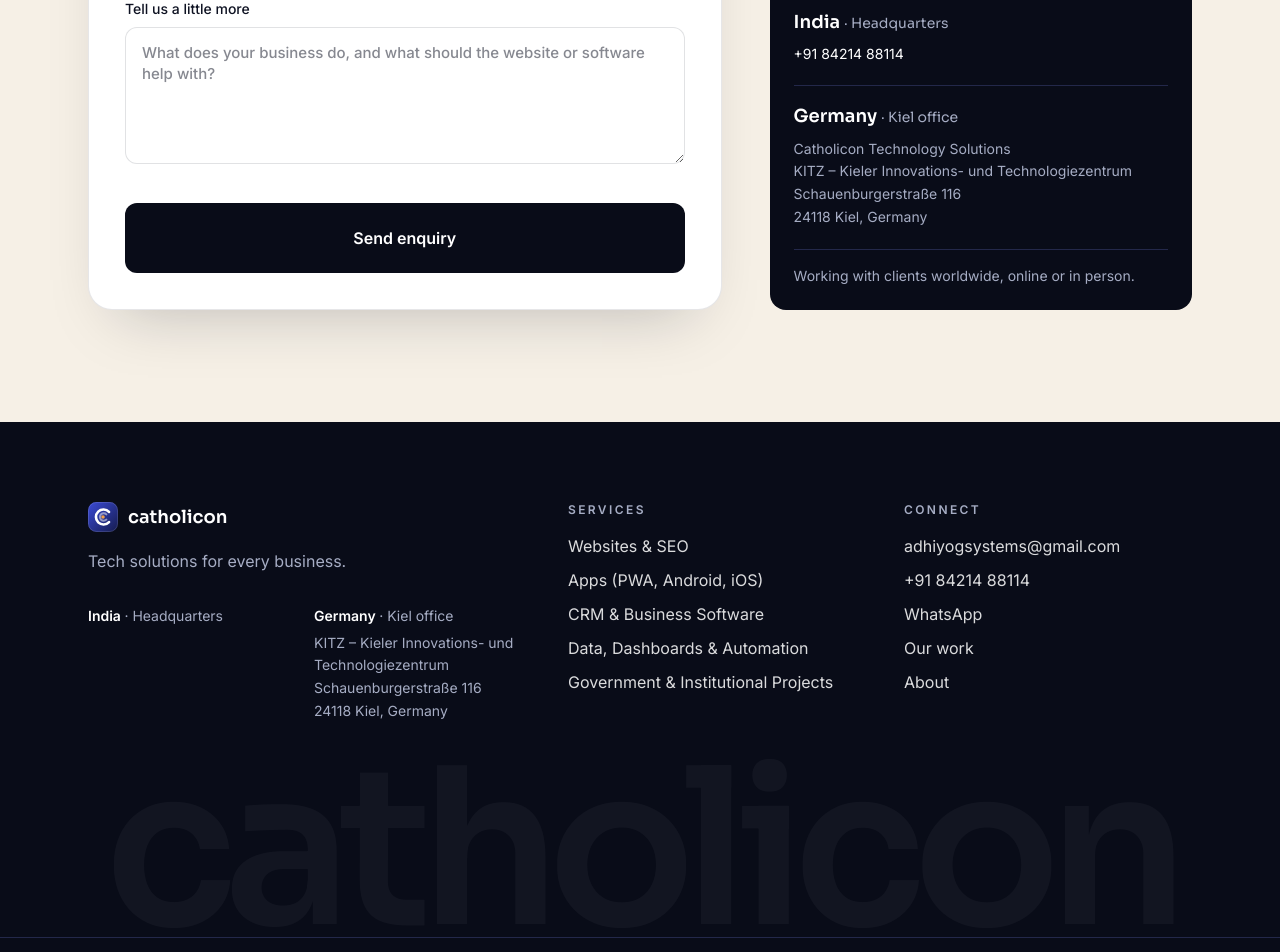
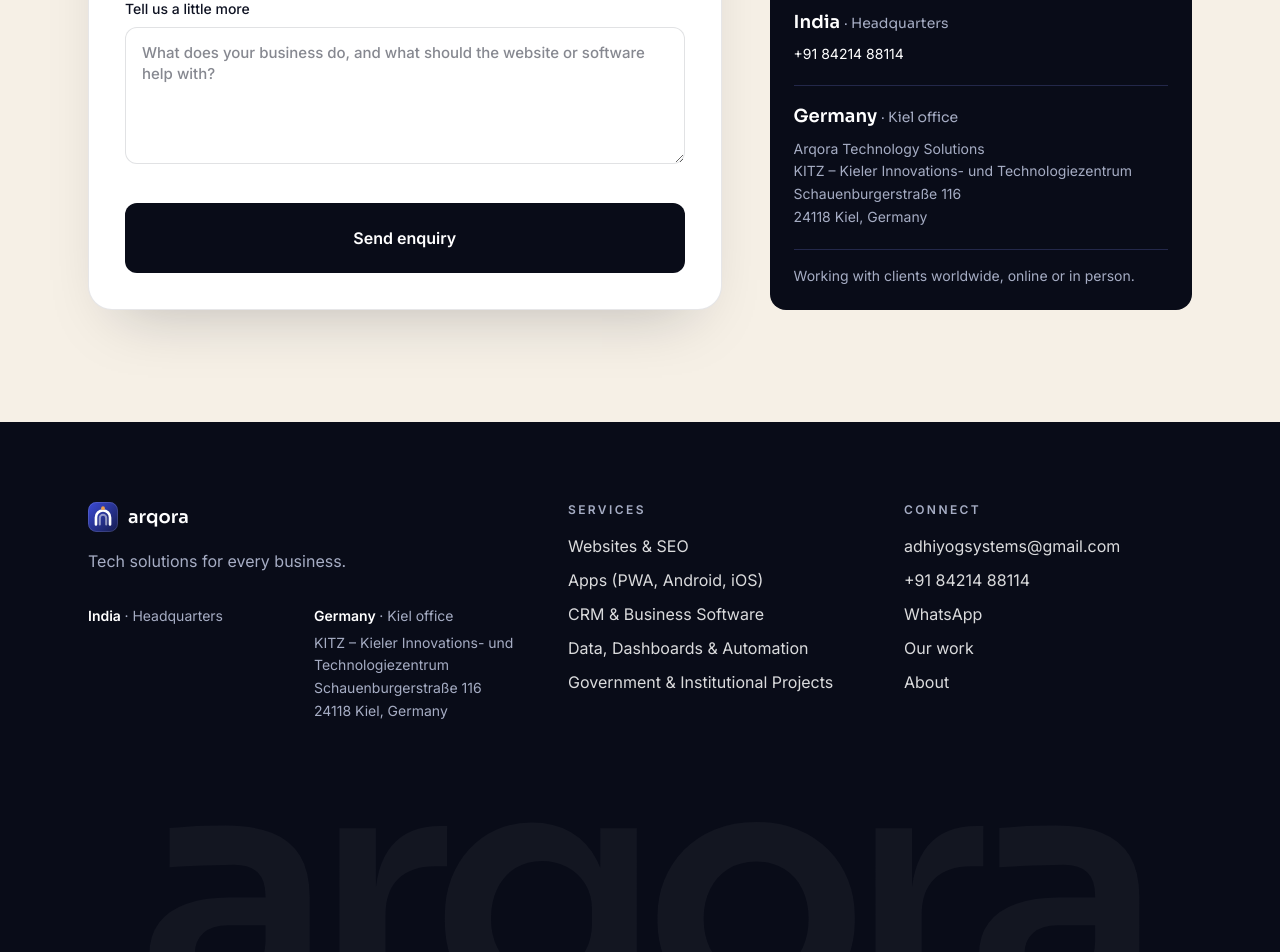
Before and after one commit to adhiyogsystems/arqora-website, a Next.js app: page /contact in a window 1280 px wide. Shown: the part 1040-1992 px from the top of the page. Built offline with nearby package versions, Linux system fonts and the light colour scheme; no server answers.

Commit message:
Rebrand to Arqora Technology Solutions
New name, arch logo mark, name story on the About page, and
arqoratech.com as the planned domain.

Co-Authored-By: Claude Opus 5.5 <noreply@anthropic.com>

```diff
--- a/package.json
+++ b/package.json
@@ -1,5 +1,5 @@
 {
-  "name": "catholicon-website",
+  "name": "arqora-website",
   "version": "0.1.0",
   "private": true,
   "scripts": {
--- a/src/app/about/page.tsx
+++ b/src/app/about/page.tsx
@@ -30,14 +30,15 @@ export default function AboutPage() {
           <div>
             <Eyebrow>the name</Eyebrow>
             <p data-reveal className="mt-8 font-display text-6xl font-semibold tracking-[-0.04em] sm:text-7xl">
-              catholicon
+              arqora
             </p>
-            <p data-reveal className="mt-3 text-ink-soft">/kəˈθɒlɪkɒn/ · from Greek <em>katholikon</em>, &ldquo;universal&rdquo;</p>
+            <p data-reveal className="mt-3 text-ink-soft">ar·KOR·a · <em>arq</em>, the arch, + <em>ora</em>, the edge</p>
           </div>
           <div className="space-y-6 text-lg leading-relaxed text-ink-soft">
             <p data-reveal>
-              A catholicon is a remedy for every need. That is our promise: whatever your business needs from
-              technology, one partner who can build it, connect it and keep it running.
+              <em>Arq</em> comes from the arch, the oldest shape in architecture: built carefully, it carries
+              weight for centuries. <em>Ora</em> is the Latin word for edge or frontier. Together, Arqora means
+              building strong foundations at the edge of what technology can do for your business.
             </p>
             <p data-reveal>
               We work across full-stack web development, installable and native apps, CRM and business software,
--- a/src/app/contact/page.tsx
+++ b/src/app/contact/page.tsx
@@ -7,7 +7,7 @@ import { offices, site, telHref, whatsappLink } from "@/lib/site";
 
 export const metadata: Metadata = {
   title: "Contact",
-  description: "Tell us about your project and get a free quote from Catholicon Technology Solutions.",
+  description: "Tell us about your project and get a free quote from Arqora Technology Solutions.",
   alternates: { canonical: "/contact" },
 };
 
--- a/src/app/page.tsx
+++ b/src/app/page.tsx
@@ -47,7 +47,7 @@ export default function Home() {
 
         <Container className="relative flex flex-1 flex-col justify-center pb-16 pt-36">
           <p className="word text-xs font-semibold uppercase tracking-[0.28em] text-mute">
-            catholicon technology solutions
+            arqora technology solutions
           </p>
           <h1 className="mt-7 max-w-5xl font-display text-[3.1rem] font-semibold leading-[0.98] tracking-[-0.045em] sm:text-7xl md:text-[6.5rem]">
             <Words text="tech solutions" start={1} />
@@ -130,7 +130,7 @@ export default function Home() {
       <section data-theme="dark" className="relative overflow-hidden bg-night py-28 text-white sm:py-36">
         <div aria-hidden="true" className="orb pointer-events-none absolute -left-40 top-10 h-[30rem] w-[30rem] rounded-full bg-[radial-gradient(circle,rgba(140,155,255,0.18),transparent_65%)]" />
         <Container className="relative">
-          <Eyebrow light>why catholicon</Eyebrow>
+          <Eyebrow light>why arqora</Eyebrow>
           <h2 data-reveal className="mt-6 max-w-3xl font-display text-4xl font-semibold leading-[1.05] tracking-[-0.035em] sm:text-6xl">
             engineering quality, <span className="text-gradient">with a partner who stays.</span>
           </h2>
--- a/src/app/work/page.tsx
+++ b/src/app/work/page.tsx
@@ -6,7 +6,7 @@ import { projects } from "@/data/projects";
 
 export const metadata: Metadata = {
   title: "Our work",
-  description: "Websites and apps built by Catholicon Technology Solutions.",
+  description: "Websites and apps built by Arqora Technology Solutions.",
   alternates: { canonical: "/work" },
 };
 
--- a/src/components/Footer.tsx
+++ b/src/components/Footer.tsx
@@ -12,7 +12,7 @@ export function Footer() {
         <div>
           <div className="flex items-center gap-2.5">
             <Logo size={30} />
-            <span className="font-display text-lg font-semibold">catholicon</span>
+            <span className="font-display text-lg font-semibold">arqora</span>
           </div>
           <p className="mt-4 max-w-xs leading-relaxed text-mute">{site.tagline}</p>
           <div className="mt-8 grid gap-5 text-sm sm:grid-cols-2 md:grid-cols-1 lg:grid-cols-2">
@@ -61,8 +61,8 @@ export function Footer() {
         </div>
       </div>
 
-      <div aria-hidden="true" className="pointer-events-none select-none px-3 text-center font-display text-[22vw] font-semibold leading-[0.8] tracking-[-0.06em] text-white/[0.04] md:text-[17vw]">
-        catholicon
+      <div aria-hidden="true" className="pointer-events-none select-none px-3 text-center font-display text-[30vw] font-semibold leading-[0.8] tracking-[-0.06em] text-white/[0.04] md:text-[26vw]">
+        arqora
       </div>
 
       <div className="border-t border-night-line">
--- a/src/components/Header.tsx
+++ b/src/components/Header.tsx
@@ -67,7 +67,7 @@ export function Header() {
           <Link href="/" className="flex items-center gap-2.5" onClick={() => setOpen(false)}>
             <Logo size={32} />
             <span className="leading-none">
-              <span className="block font-display text-[17px] font-semibold tracking-tight">catholicon</span>
+              <span className="block font-display text-[17px] font-semibold tracking-tight">arqora</span>
               <span className={`block text-[9.5px] font-medium uppercase tracking-[0.22em] ${dark ? "text-mute" : "text-ink-soft"}`}>
                 technology solutions
               </span>
--- a/src/components/Logo.tsx
+++ b/src/components/Logo.tsx
@@ -1,18 +1,18 @@
-/** Catholicon mark: an open "C" ring (universal, all-round) around a saffron core. */
+/** Arqora mark: an arch (arq, architecture: building things that last) with a saffron keystone. */
 export function Logo({ size = 30 }: { size?: number }) {
   return (
     <svg width={size} height={size} viewBox="0 0 32 32" aria-hidden="true">
       <defs>
-        <linearGradient id="catholicon-mark" x1="0" y1="0" x2="1" y2="1">
+        <linearGradient id="arqora-mark" x1="0" y1="0" x2="1" y2="1">
           <stop offset="0" stopColor="#3b4bd8" />
           <stop offset="1" stopColor="#151b4d" />
         </linearGradient>
       </defs>
-      <rect width="32" height="32" rx="9" fill="url(#catholicon-mark)" />
+      <rect width="32" height="32" rx="9" fill="url(#arqora-mark)" />
       <rect x=".5" y=".5" width="31" height="31" rx="8.5" fill="none" stroke="#fff" strokeOpacity=".14" />
-      <path d="M22.4 10.6A8 8 0 1 0 22.4 21.4" fill="none" stroke="#fff" strokeWidth="2.8" strokeLinecap="round" />
-      <path d="M19.6 13.2a4 4 0 1 0 0 5.6" fill="none" stroke="#fff" strokeOpacity=".5" strokeWidth="2.2" strokeLinecap="round" />
-      <circle cx="16" cy="16" r="1.9" fill="#f0a04b" />
+      <path d="M8.5 24V16.5a7.5 7.5 0 0 1 15 0V24" fill="none" stroke="#fff" strokeWidth="2.8" strokeLinecap="round" />
+      <path d="M12.6 24v-7a3.4 3.4 0 0 1 6.8 0v7" fill="none" stroke="#fff" strokeOpacity=".5" strokeWidth="2.2" strokeLinecap="round" />
+      <circle cx="16" cy="6.6" r="2" fill="#f0a04b" />
     </svg>
   );
 }
--- a/src/components/WhyTabs.tsx
+++ b/src/components/WhyTabs.tsx
@@ -31,7 +31,7 @@ export function WhyTabs() {
 
   return (
     <div className="grid gap-12 md:grid-cols-[0.8fr_1.2fr] md:gap-20">
-      <div role="tablist" aria-label="Why Catholicon" className="flex flex-row flex-wrap gap-2 md:flex-col md:gap-1">
+      <div role="tablist" aria-label="Why Arqora" className="flex flex-row flex-wrap gap-2 md:flex-col md:gap-1">
         {items.map((it, i) => {
           const on = i === active;
           return (
--- a/src/data/faq.ts
+++ b/src/data/faq.ts
@@ -1,7 +1,7 @@
 /** Short, plain answers. Review and edit these to match how you work. */
 export const faqs = [
   {
-    q: "What does Catholicon do?",
+    q: "What does Arqora do?",
     a: "We design and build websites, apps, CRM and business software, and data and automation tools. One partner for the technology your business runs on, from the first website to the systems behind it.",
   },
   {
--- a/src/lib/site.ts
+++ b/src/lib/site.ts
@@ -1,8 +1,8 @@
 /**
  * One place for everything that identifies the business.
- * TODO: switch PRODUCTION_URL if the final domain is different from catholicontech.com.
+ * TODO: switch PRODUCTION_URL if the final domain is different from arqoratech.com.
  */
-export const PRODUCTION_URL = "https://www.catholicontech.com";
+export const PRODUCTION_URL = "https://www.arqoratech.com";
 
 function resolveSiteUrl(): string {
   if (process.env.NODE_ENV === "production") return PRODUCTION_URL;
@@ -12,11 +12,11 @@ function resolveSiteUrl(): string {
 export const siteUrl = new URL(resolveSiteUrl());
 
 export const site = {
-  name: "Catholicon Technology Solutions",
-  shortName: "Catholicon",
+  name: "Arqora Technology Solutions",
+  shortName: "Arqora",
   tagline: "Tech solutions for every business.",
   description:
-    "Catholicon Technology Solutions builds websites, apps, CRM and business software, and data and automation solutions for businesses worldwide.",
+    "Arqora Technology Solutions builds websites, apps, CRM and business software, and data and automation solutions for businesses worldwide.",
   location: "India · Germany",
   // Digits only, with country code, e.g. "919876543210". Empty hides WhatsApp links.
   whatsapp: "918421488114",
```
Also changed, not shown: 1 other file (tests, documents, lock files or other folders).
